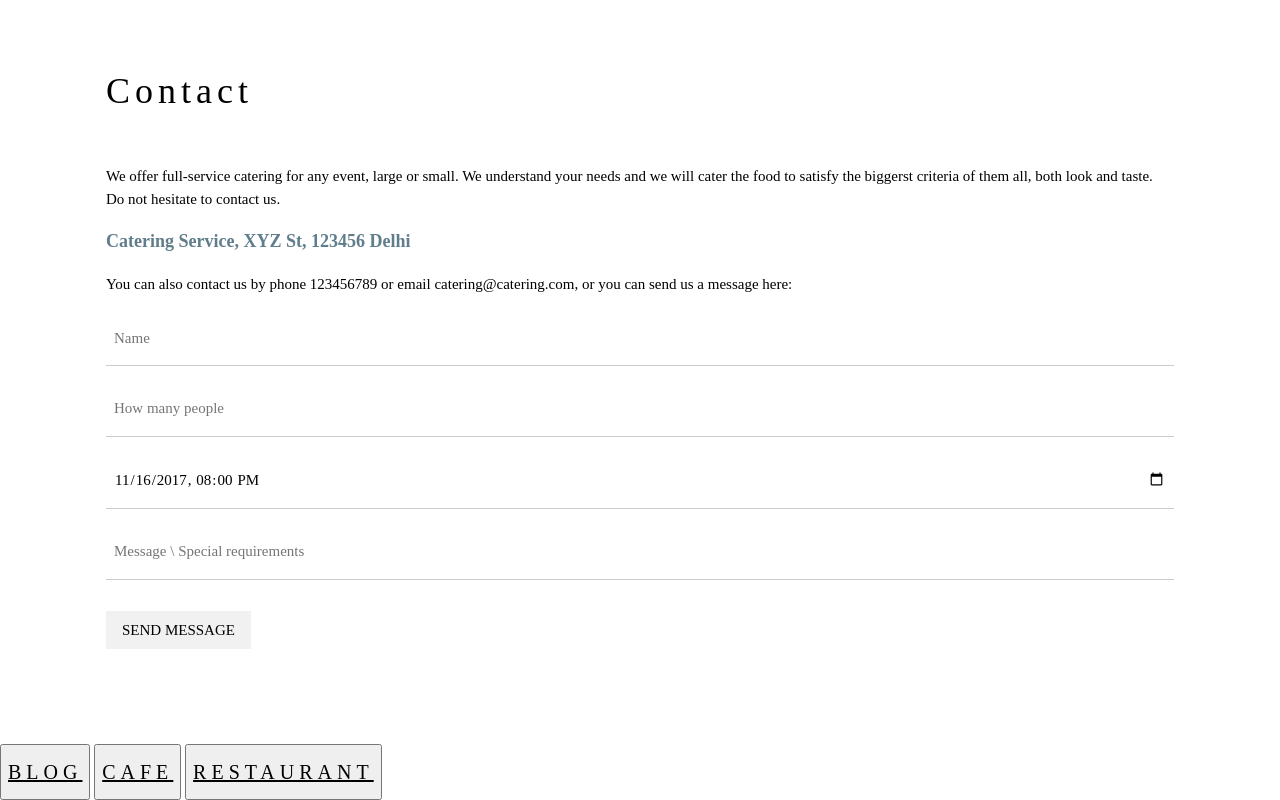
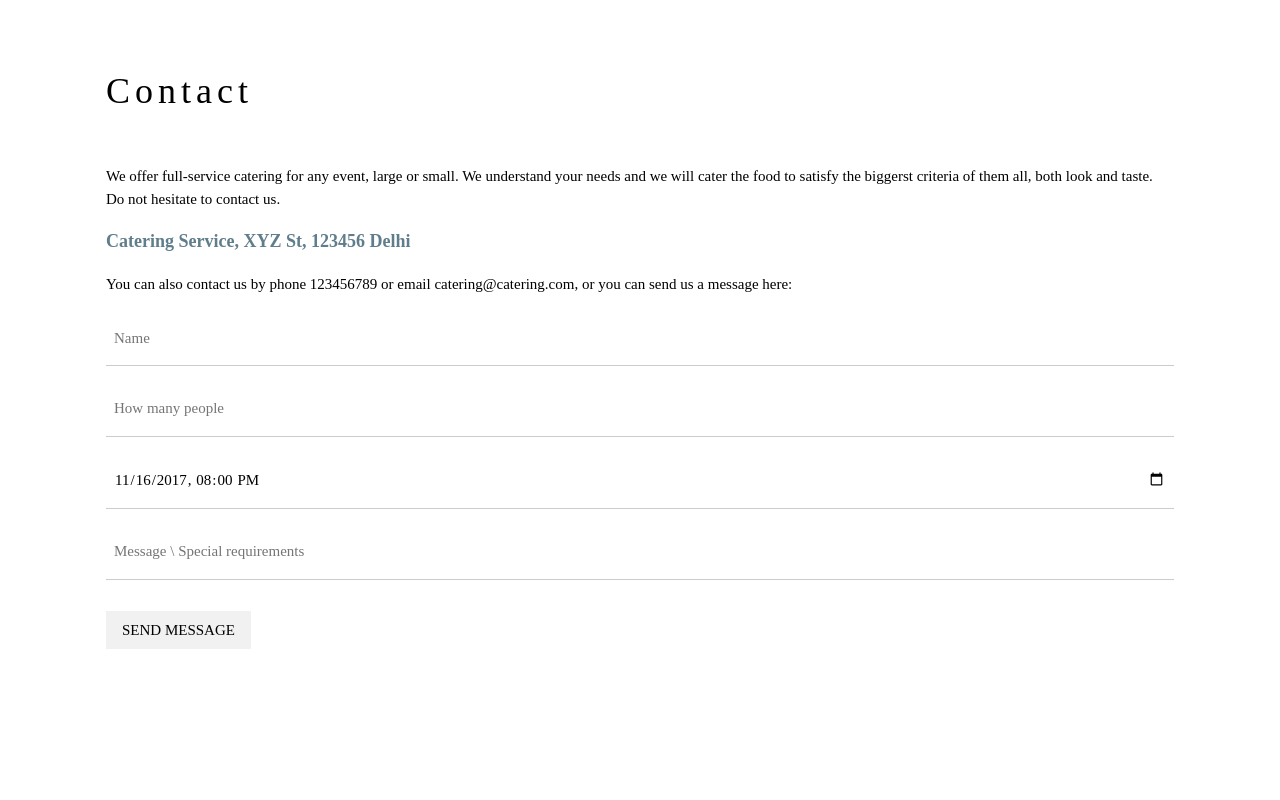
Before and after one commit to shortcut12/HTML_FOXTROT, a plain HTML site: page Gourmet.htm in a window 1280 px wide. Shown: the part 2500-3300 px from the top of the page. After the commit the page ends 3244 px from the top, so only its background shows below. Drawn offline with Linux system fonts and the light colour scheme.

Commit message:
Update Gourmet.htm

```diff
--- a/Gourmet.htm
+++ b/Gourmet.htm
@@ -101,9 +101,7 @@ h1, h2, h3, h4, h5, h6 {
 
 <!-- End page content -->
 </div>
-<button><h4><a href="https://foxtrot12.github.io/HTML_FOXTROT/Blog.htm">BLOG</a></h4></button>
-<button><h4><a href="https://foxtrot12.github.io/HTML_FOXTROT/Cafe.htm">CAFE</a></h4></button>
-<button><h4><a href="https://foxtrot12.github.io/HTML_FOXTROT/Restaurant.htm">RESTAURANT</a></h4></button>
+
 
 
 </body>
```
